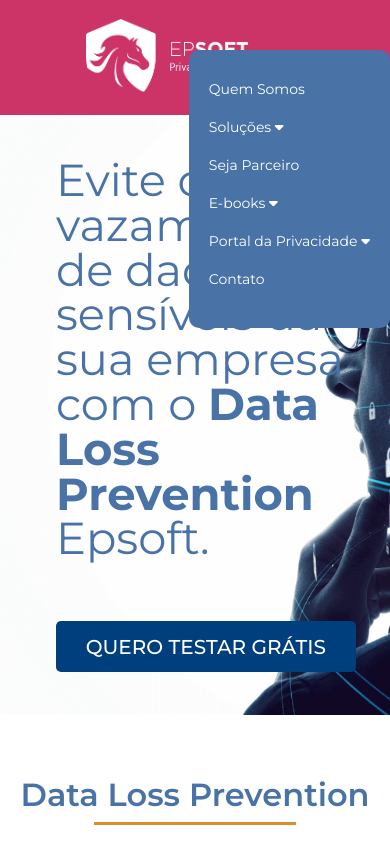
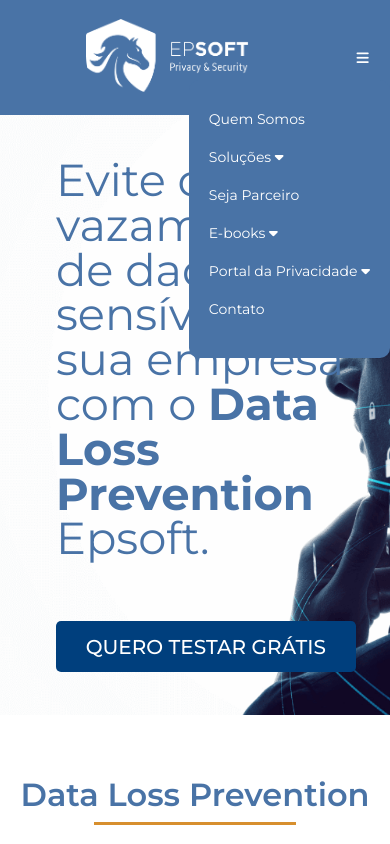
Before and after one commit to fstarckEpsoft/epsoft, a plain HTML site: page index.html in a window 390 px wide. Both pictures are taken after a click on the icon 362 px from the left and 57 px from the top of the page. Shown: the top 844 px of the page. Drawn offline with nearby package versions, Linux system fonts and the light colour scheme.

Commit message:
Correção do menu burguer

```diff
--- a/css/style.css
+++ b/css/style.css
@@ -704,14 +704,8 @@ footer {
 }
 
 @media (max-width:800px) {
-  nav {
-    background-color: #cc3366;
-  }
-
-
 
   .header-menu {
-    background-color: #003F7D;
     display: flex;
     flex-direction: column;
     align-items: flex-start;
@@ -726,7 +720,7 @@ footer {
     display: none;
     flex-direction: column;
     position: absolute;
-    top: 50px;
+    top: 80px;
     right: 0;
     width: auto;
     background-color: var(--cor-primaria);
```
